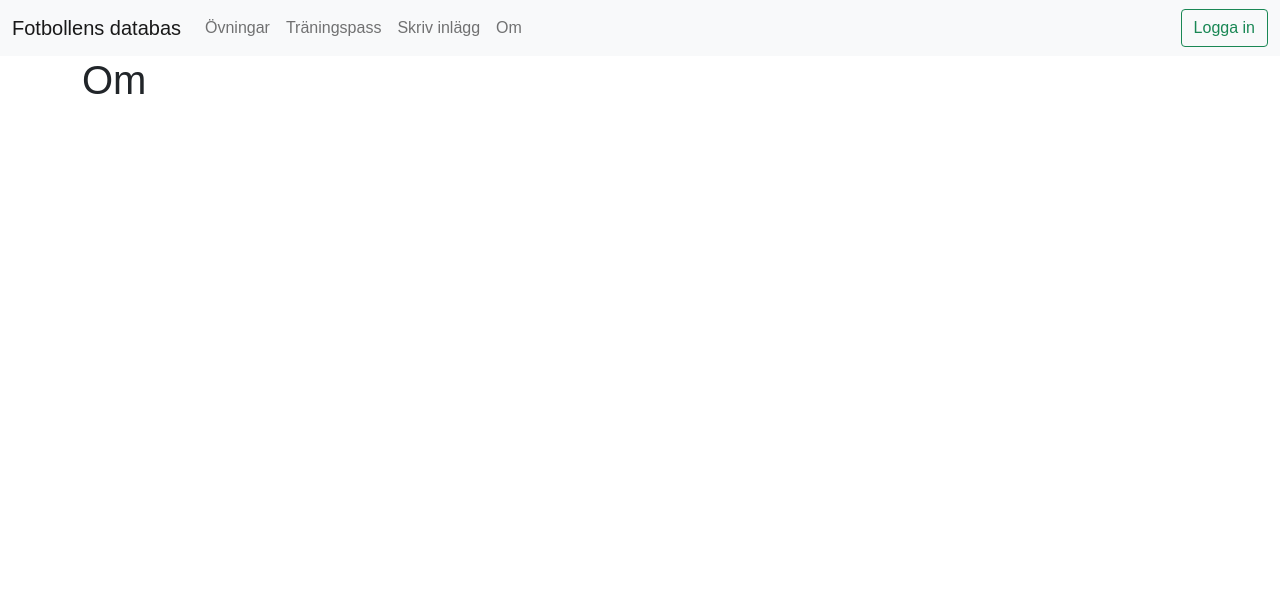
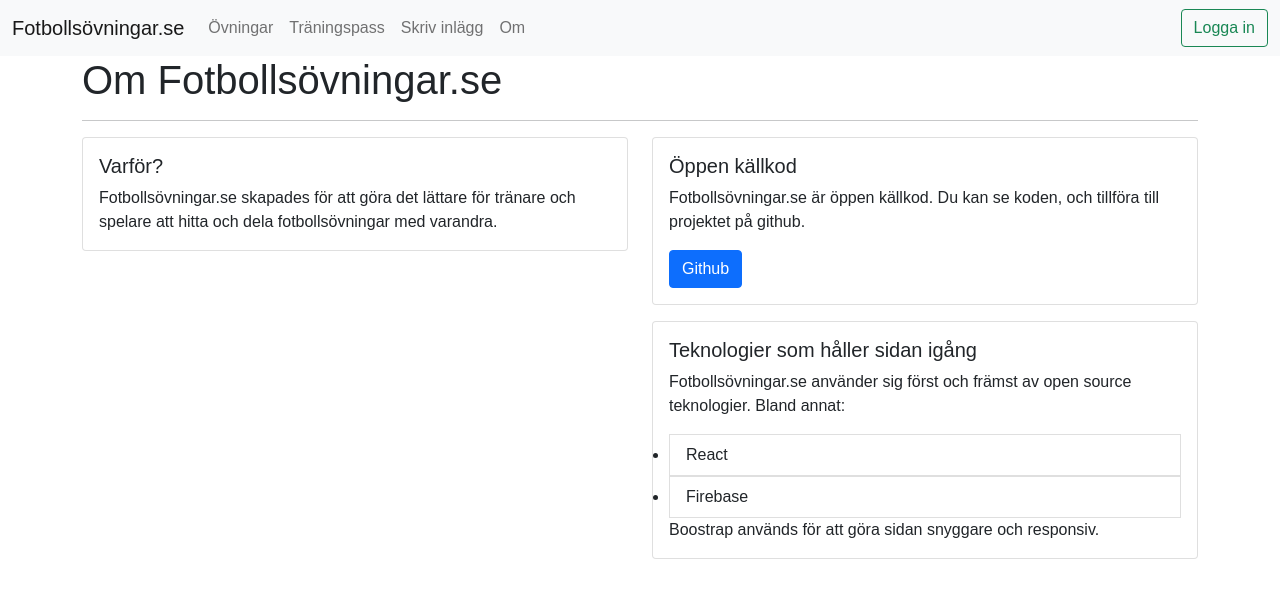
Before and after one commit to albin02forsberg/FootballDatabase, a React (Create React App) app: page /about in a window 1280 px wide. Shown: the top 598 px of the page. Built offline with nearby package versions, Linux system fonts and the light colour scheme; no server answers.

Commit message:
More optimazation.

```diff
--- a/src/App.jsx
+++ b/src/App.jsx
@@ -4,6 +4,7 @@ import { useState, useEffect, lazy, Suspense } from "react";
 import React from "react";
 import { auth } from "./firebase-config";
 import Loading from "./modules/Loading";
+import Footer from "./modules/Footer";
 
 const Home = lazy(() => {
   return Promise.all([
@@ -229,6 +230,7 @@ function App() {
           }
         />
       </Routes>
+      <Footer />
     </Router>
   );
 }
--- /dev/null
+++ b/src/modules/Footer.jsx
@@ -0,0 +1,15 @@
+import React from "react";
+
+export default function Footer() {
+  return (
+    <footer className="footer">
+      <div className="container">
+        <span className="text-muted">
+          <a href="" className="text-muted">
+            <i className="fab fa-github"></i>
+          </a>
+        </span>
+      </div>
+    </footer>
+  );
+}
--- a/src/modules/Nav.jsx
+++ b/src/modules/Nav.jsx
@@ -7,7 +7,7 @@ export function Nav({ isAuth, signOut }) {
     <nav class="navbar navbar-expand-lg navbar-light bg-light">
       <div class="container-fluid">
         <Link class="navbar-brand" to="/">
-          Fotbollens databas
+          Fotbollsövningar.se
         </Link>
         <button
           class="navbar-toggler"
--- a/src/pages/About.jsx
+++ b/src/pages/About.jsx
@@ -6,7 +6,75 @@ function About() {
   }, []);
   return (
     <div className="container">
-      <h1>Om</h1>
+      <h1>Om Fotbollsövningar.se</h1>
+      <hr />
+      <div className="row">
+        <div className="col-md-6">
+          <div className="card">
+            <div className="card-body">
+              <h5 className="card-title">Varför?</h5>
+              <p className="card-text">
+                Fotbollsövningar.se skapades för att göra det lättare för
+                tränare och spelare att hitta och dela fotbollsövningar med
+                varandra.
+              </p>
+            </div>
+          </div>
+        </div>
+        <div className="col-md-6">
+          <div className="card mb-3">
+            <div className="card-body">
+              <h5 className="card-title">Öppen källkod</h5>
+              <p className="card-text">
+                Fotbollsövningar.se är öppen källkod. Du kan se koden, och
+                tillföra till projektet på github.{" "}
+              </p>
+              <a
+                className="btn btn-primary"
+                href="https://github.com/albinforsbergju/FootballDatabase"
+                target="_blank"
+                rel="noopener noreferrer"
+              >
+                Github
+              </a>
+            </div>
+          </div>
+          <div className="card mb-3">
+            <div className="card-body">
+              <h5 className="card-title">Teknologier som håller sidan igång</h5>
+              <p className="card-text">
+                Fotbollsövningar.se använder sig först och främst av open source
+                teknologier. Bland annat:
+              </p>
+              <ul className="list-group list-group-flush ">
+                <li>
+                  <a
+                    className="list-group-item list-group-item-action"
+                    href="https://reactjs.org/"
+                    target="_blank"
+                    rel="noopener noreferrer"
+                  >
+                    React
+                  </a>
+                </li>
+                <li>
+                  <a
+                    className="list-group-item list-group-item-action"
+                    href="https://firebase.google.com/"
+                    target="_blank"
+                    rel="noopener noreferrer"
+                  >
+                    Firebase
+                  </a>
+                </li>
+              </ul>
+              <p className="card-text">
+                Boostrap används för att göra sidan snyggare och responsiv.
+              </p>
+            </div>
+          </div>
+        </div>
+      </div>
     </div>
   );
 }
--- a/src/pages/News.jsx
+++ b/src/pages/News.jsx
@@ -20,12 +20,12 @@ export default function News() {
   const [comment, setComment] = React.useState("");
 
   // Get article from firestore and set state to article
-  const articleCollectionRef = collection(db, "news");
-  const articleRef = doc(articleCollectionRef, id);
 
   // Get article from firestore and set state to article
   useEffect(() => {
     document.title = "Nyheter";
+    const articleCollectionRef = collection(db, "news");
+    const articleRef = doc(articleCollectionRef, id);
     getDoc(articleRef)
       .then((article) => {
         setArticle(article);
@@ -47,7 +47,7 @@ export default function News() {
       .catch((error) => {
         console.log(error);
       });
-  }, [id, articleRef]);
+  }, [id]);
 
   const postComment = async () => {
     console.log("postComment");
--- a/src/pages/Session.jsx
+++ b/src/pages/Session.jsx
@@ -30,13 +30,13 @@ export default function Session() {
   const [session, setSession] = React.useState();
   const [drills, setDrills] = React.useState();
 
-  const sessionCollectionRef = collection(db, "sessions");
-  const sessionRef = doc(sessionCollectionRef, id);
 
   // Get session data and drills from firebase
   useEffect(() => {
     // Get session data from firebase and get drills from firebase with
     // the drills imgLink
+    const sessionCollectionRef = collection(db, "sessions");
+    const sessionRef = doc(sessionCollectionRef, id);
     getDoc(sessionRef).then((doc) => {
       document.title = doc.data().name;
       setSession(doc.data());
@@ -48,7 +48,7 @@ export default function Session() {
         setDrills(docs.docs);
       });
     });
-  }, [id, sessionRef]);
+  }, [id]);
 
   return (
     <div className="container">
--- a/src/pages/drill.jsx
+++ b/src/pages/drill.jsx
@@ -11,11 +11,11 @@ export default function Drill() {
   const ctxRef = React.useRef(null);
 
   // Get drill from firestore and set state to drill
-  const drillCollectionRef = collection(db, "drills");
-  const drillRef = doc(drillCollectionRef, id);
 
   // Get drill from firestore and set state to drill
   useEffect(() => {
+    const drillCollectionRef = collection(db, "drills");
+    const drillRef = doc(drillCollectionRef, id);
     getDoc(drillRef)
       .then((drill) => {
         setDrill(drill);
@@ -30,7 +30,7 @@ export default function Drill() {
       .catch((error) => {
         console.log(error);
       });
-  }, [id, drillRef]);
+  }, [id]);
 
   return (
     <div className="container">
```
